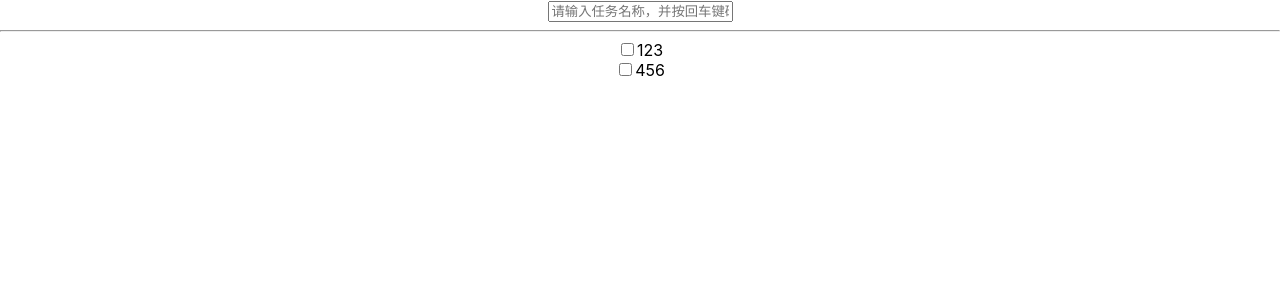
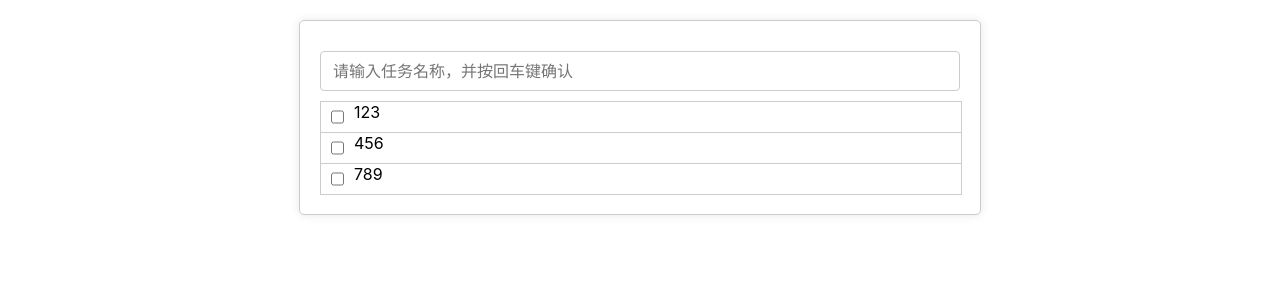
Before and after one commit to whyiyhw/react-study, a React (Create React App) app: page / in a window 1280 px wide. Shown: the top 300 px of the page. Built offline with nearby package versions, Linux system fonts and the light colour scheme.

Commit message:
add style

```diff
--- a/src/component/TaskApp/TaskInput/index.jsx
+++ b/src/component/TaskApp/TaskInput/index.jsx
@@ -1,12 +1,13 @@
 import React, {Component} from 'react';
+import TaskInputCss from "./index.module.css";
 
 class TaskInput extends Component {
     render() {
         return (
-            <>
-                <input type="text" value={this.props.inputValue} placeholder="请输入任务名称，并按回车键确认" onKeyDown={this.props.handlerKeyDown}/>
-                <hr/>
-            </>
+            <label className={TaskInputCss.input}>
+                <input type="text" value={this.props.inputValue} placeholder="请输入任务名称，并按回车键确认"
+                       onKeyDown={this.props.handlerKeyDown}/>
+            </label>
         );
     }
 }
--- /dev/null
+++ b/src/component/TaskApp/TaskInput/index.module.css
@@ -0,0 +1,17 @@
+.input {
+    width: 100%;
+    height: 40px;
+    border: 1px solid #ccc;
+    border-radius: 4px;
+    padding: 2px 10px;
+    box-sizing: border-box;
+    margin: 10px 0;
+}
+
+.input > input {
+    width: 100%;
+    height: 100%;
+    border: none;
+    outline: none;
+    font-size: 16px;
+}
--- a/src/component/TaskApp/TaskList/TaskItem/index.jsx
+++ b/src/component/TaskApp/TaskList/TaskItem/index.jsx
@@ -1,5 +1,5 @@
 import React, {Component} from 'react';
-
+import TaskItemCss from "./index.module.css";
 class TaskItem extends Component {
 
     render() {
@@ -11,15 +11,14 @@ class TaskItem extends Component {
         } = this.props;
 
         return (
-            <label>
+            <div className={TaskItemCss.input}>
                 <input type="checkbox" checked={false} style={{backgroundColor: mouseInRange ? '#cccccc' : "#6e6464"}}
                        onMouseEnter={handlerMouseEnter}
                        onMouseLeave={handlerMouseLeave}
                 />
-                {taskName}
+                <label>{taskName}</label>
                 <button style={{display: mouseInRange ? 'block' : 'none'}}>删除</button>
-                <br/>
-            </label>
+            </div>
         );
     }
 }
--- /dev/null
+++ b/src/component/TaskApp/TaskList/TaskItem/index.module.css
@@ -0,0 +1,15 @@
+.input {
+    width: 100%;
+    height: 30px;
+    border: 1px solid #ccc;
+    margin: 0 0 -1px 0;
+    display: flex;
+}
+
+.input > input {
+    margin: 0  10px;
+}
+
+.input > label {
+    text-align: center;
+}
--- a/src/component/TaskApp/TaskList/index.jsx
+++ b/src/component/TaskApp/TaskList/index.jsx
@@ -1,5 +1,6 @@
 import React, {Component} from 'react';
 import TaskItem from "./TaskItem";
+import TaskListCss from "./index.module.css";
 
 class TaskList extends Component {
     handlerMouseEnter = (e) => {
@@ -14,7 +15,7 @@ class TaskList extends Component {
         const {taskList} = this.props
 
         return (
-            <>
+            <div className={TaskListCss.container}>
                 {
                     taskList.map((task, index) => {
                         return (
@@ -25,7 +26,7 @@ class TaskList extends Component {
                         )
                     })
                 }
-            </>
+            </div>
         );
     }
 }
--- /dev/null
+++ b/src/component/TaskApp/TaskList/index.module.css
@@ -0,0 +1,5 @@
+.container {
+    width: 100%;
+    /*border: 1px solid #ccc;*/
+    /*border-radius: 4px;*/
+}
--- a/src/component/TaskApp/index.jsx
+++ b/src/component/TaskApp/index.jsx
@@ -1,6 +1,7 @@
 import React, {Component} from 'react';
 import TaskInput from "./TaskInput";
 import TaskList from "./TaskList";
+import TaskAppCss from './index.module.css';
 
 class TaskApp extends Component {
 
@@ -10,11 +11,15 @@ class TaskApp extends Component {
 
     render() {
 
-        const taskList = [{name: "123", mouseInRange: false}, {name: "456", mouseInRange: false}]
+        const taskList = [
+            {name: "123", mouseInRange: false},
+            {name: "456", mouseInRange: false},
+            {name: "789", mouseInRange: false}
+        ]
         const inputValue = "";
 
         return (
-            <div>
+            <div className={TaskAppCss.container}>
                 <TaskInput inputValue={inputValue} onKeyDown={this.handlerKeyDown}/>
                 <TaskList taskList={taskList}/>
             </div>
--- /dev/null
+++ b/src/component/TaskApp/index.module.css
@@ -0,0 +1,12 @@
+.container {
+    display: flex;
+    flex-direction: column;
+    align-items: center;
+    justify-content: center;
+    width: 50vw;
+    margin: 20px auto;
+    padding: 20px;
+    border-radius: 5px;
+    box-shadow: 0 0 10px rgba(0, 0, 0, 0.1);
+    border: #ccc solid 1px;
+}
```
